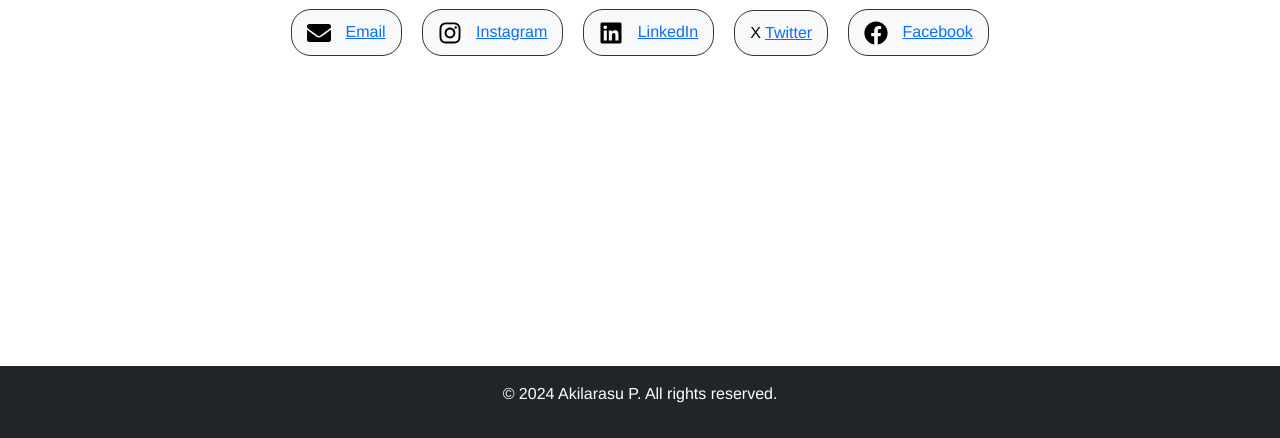
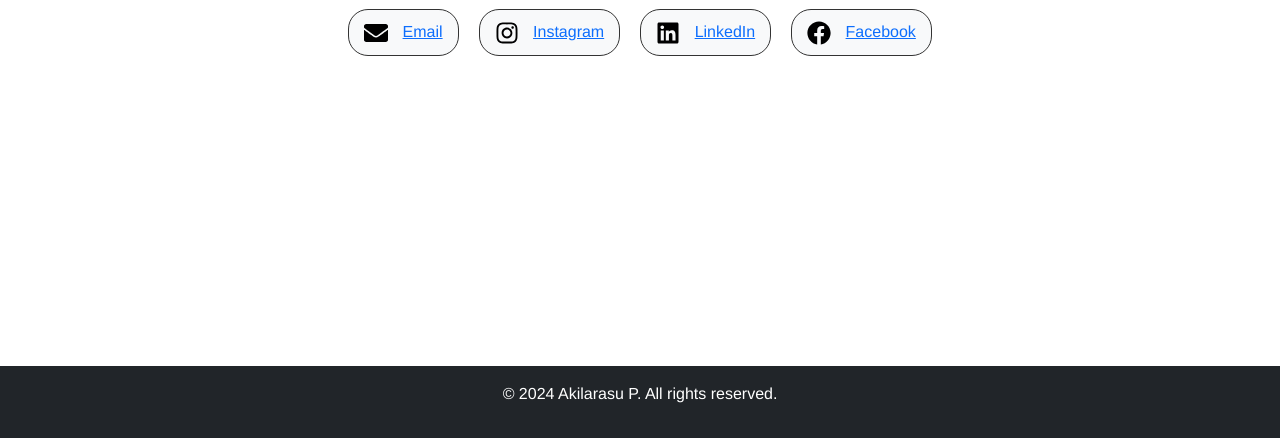
Before and after one commit to Akilarasup/My-portfolio, a Gatsby site: page /contact in a window 1280 px wide. Shown: the part 506-944 px from the top of the page. Built offline with nearby package versions, Linux system fonts and the light colour scheme; Gatsby itself is replaced by a stand-in of ours.

Commit message:
Update contact.js

```diff
--- a/src/pages/contact.js
+++ b/src/pages/contact.js
@@ -26,11 +26,6 @@ const ContactPage = () => {
             {/* LinkedIn */}
             <Button variant="light" style={styles.contactButton}>
               <FaLinkedin style={styles.icon} /> <a href="https://www.linkedin.com/in/akilarasu-p-b64803257?utm_source=share&utm_campaign=share_via&utm_content=profile&utm_medium=android_app" target="_blank" rel="noopener noreferrer">LinkedIn</a>
-            </Button>
-
-            {/* X (Replaced Twitter) */}
-            <Button variant="light" style={styles.contactButton}>
-              X <a href="https://x.com/ak_akil_06?t=Y3hEls09QyYOKghE9SlnCQ&s=09" target="_blank" rel="noopener noreferrer">Twitter</a>
             </Button>
 
             {/* Facebook */}
```
